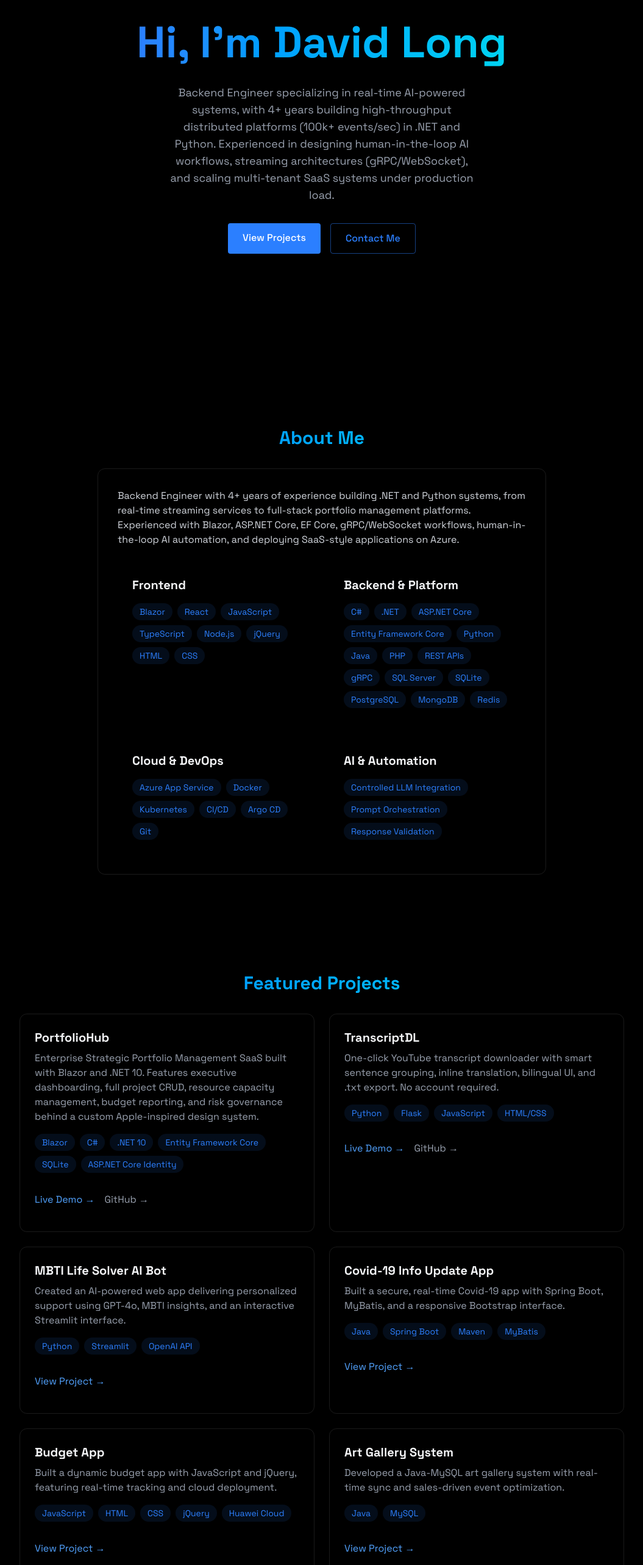
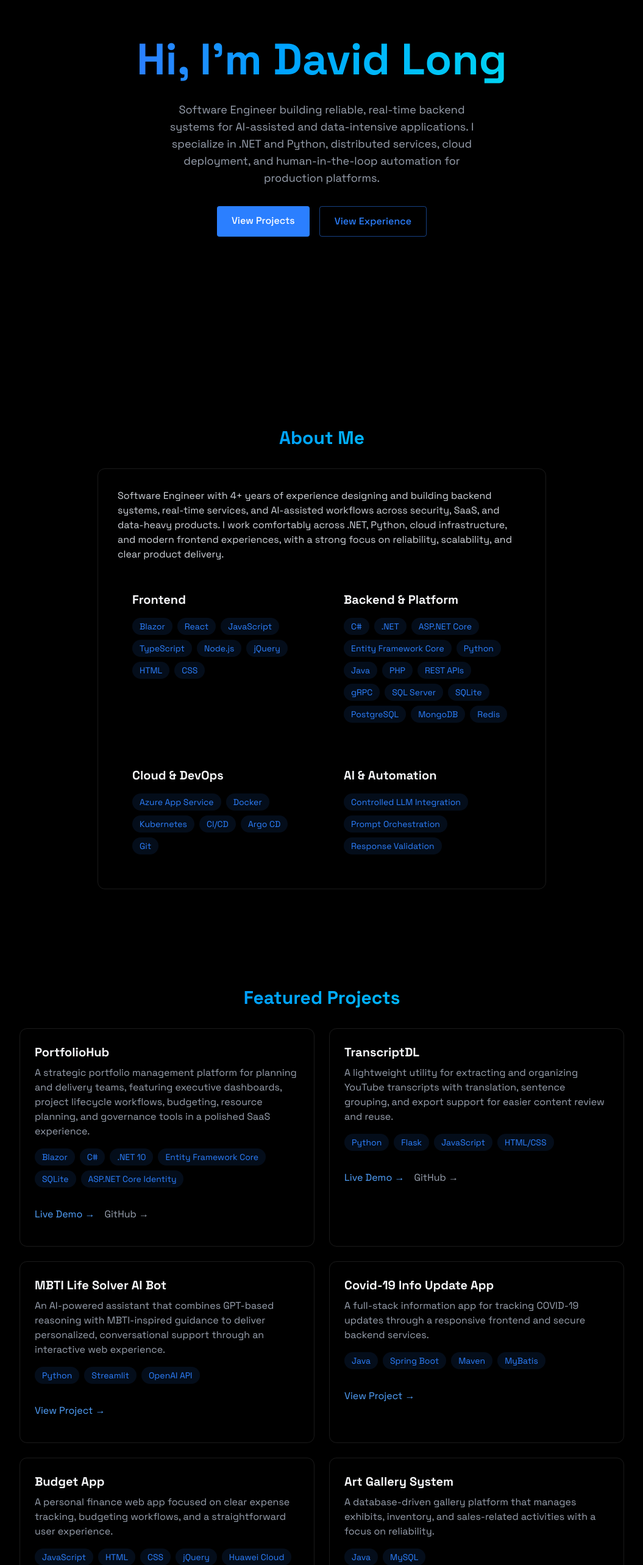
Before and after one commit to imdavidlong/portfolio, a React (Vite) app: page / in a window 1280 px wide. Shown: the part 180-2746 px from the top of the page at 61% size, without its empty margins (112-1167 px from the left). Built offline with nearby package versions, Linux system fonts and the light colour scheme.

Commit message:
Refresh portfolio content to reflect updated resume

```diff
--- a/src/components/sections/About.jsx
+++ b/src/components/sections/About.jsx
@@ -58,10 +58,10 @@ export const About = () => {
 
           <div className="rounded-xl p-8 border-white/10 border hover:-translate-y-1 transition-all">
             <p className="text-gray-300 mb-6">
-              Backend Engineer with 4+ years of experience building .NET and Python systems,
-              from real-time streaming services to full-stack portfolio management platforms.
-              Experienced with Blazor, ASP.NET Core, EF Core, gRPC/WebSocket workflows,
-              human-in-the-loop AI automation, and deploying SaaS-style applications on Azure.
+              Software Engineer with 4+ years of experience designing and building backend systems,
+              real-time services, and AI-assisted workflows across security, SaaS, and data-heavy products.
+              I work comfortably across .NET, Python, cloud infrastructure, and modern frontend experiences,
+              with a strong focus on reliability, scalability, and clear product delivery.
             </p>
 
             <div className="grid grid-cols-1 md:grid-cols-2 gap-6">
--- a/src/components/sections/Contact.jsx
+++ b/src/components/sections/Contact.jsx
@@ -35,7 +35,7 @@ export const Contact = () => {
         <div className="px-4 w-full min-w-[300px] md:w-[500px] sm:w-2/3 p-6">
           <h2 className="text-3xl font-bold mb-8 bg-gradient-to-r from-blue-500 to-cyan-400 bg-clip-text text-transparent text-center">
             {" "}
-            Get In Touch
+            Let&apos;s Connect
           </h2>
           <form className="space-y-6" onSubmit={handleSubmit}>
             <div className="relative">
--- a/src/components/sections/Home.jsx
+++ b/src/components/sections/Home.jsx
@@ -13,10 +13,9 @@ export const Home = () => {
           </h1>
 
           <p className="text-gray-400 text-lg mb-8 max-w-lg mx-auto">
-          Backend Engineer specializing in real-time AI-powered systems, with 4+ years building high-throughput
-          distributed platforms (100k+ events/sec) in .NET and Python. Experienced in designing human-in-the-loop
-          AI workflows, streaming architectures (gRPC/WebSocket), and scaling multi-tenant SaaS systems under
-          production load.
+            Software Engineer building reliable, real-time backend systems for AI-assisted and data-intensive applications.
+            I specialize in .NET and Python, distributed services, cloud deployment, and human-in-the-loop automation for
+            production platforms.
           </p>
           <div className="flex justify-center space-x-4">
             <a
@@ -27,11 +26,11 @@ export const Home = () => {
             </a>
 
             <a
-              href="#contact"
+              href="#experience"
               className="border border-blue-500/50 text-blue-500 py-3 px-6 rounded font-medium transition-all duration-200
              hover:-translate-y-0.5 hover:shadow-[0_0_15px_rgba(59, 130, 246, 0.2)] hover:bg-blue-500/10"
             >
-              Contact Me
+              View Experience
             </a>
           </div>
         </div>
--- a/src/components/sections/Projects.jsx
+++ b/src/components/sections/Projects.jsx
@@ -25,7 +25,8 @@ export const Projects = () => {
             >
               <h3 className="text-xl font-bold mb-2">PortfolioHub</h3>
               <p className="text-gray-400 mb-4">
-                Enterprise Strategic Portfolio Management SaaS built with Blazor and .NET 10. Features executive dashboarding, full project CRUD, resource capacity management, budget reporting, and risk governance behind a custom Apple-inspired design system.
+                A strategic portfolio management platform for planning and delivery teams, featuring executive dashboards,
+                project lifecycle workflows, budgeting, resource planning, and governance tools in a polished SaaS experience.
               </p>
               <div className="flex flex-wrap gap-2 mb-4">
                 {["Blazor", "C#", ".NET 10", "Entity Framework Core", "SQLite", "ASP.NET Core Identity"].map((tech, key) => (
@@ -66,8 +67,8 @@ export const Projects = () => {
             <div className="p-6 rounded-xl border border-white/10 hover:-translate-y-1 hover:border-blue-500/30 hover:shadow-[0_2px_8px_rgba(59,130,246,0.2)] transition">
               <h3 className="text-xl font-bold mb-2">TranscriptDL</h3>
               <p className="text-gray-400 mb-4">
-                One-click YouTube transcript downloader with smart sentence grouping, inline translation,
-                bilingual UI, and .txt export. No account required.
+                A lightweight utility for extracting and organizing YouTube transcripts with translation, sentence grouping,
+                and export support for easier content review and reuse.
               </p>
               <div className="flex flex-wrap gap-2 mb-4">
                 {["Python", "Flask", "JavaScript", "HTML/CSS"].map((tech, key) => (
@@ -103,8 +104,8 @@ export const Projects = () => {
             <div className="p-6 rounded-xl border border-white/10 hover:-translate-y-1 hover:border-blue-500/30 hover:shadow-[0_2px_8px_rgba(59,130,246,0.2)] transition">
               <h3 className="text-xl font-bold mb-2"> MBTI Life Solver AI Bot</h3>
               <p className="text-gray-400 mb-4">
-              Created an AI-powered web app delivering personalized support using GPT-4o, MBTI insights,
-              and an interactive Streamlit interface.
+                An AI-powered assistant that combines GPT-based reasoning with MBTI-inspired guidance to deliver personalized,
+                conversational support through an interactive web experience.
               </p>
               <div className="flex flex-wrap gap-2 mb-4">
                 {["Python", "Streamlit", "OpenAI API"].map((tech, key) => (
@@ -139,7 +140,7 @@ export const Projects = () => {
             >
               <h3 className="text-xl font-bold mb-2"> Covid-19 Info Update App</h3>
               <p className="text-gray-400 mb-4">
-              Built a secure, real-time Covid-19 app with Spring Boot, MyBatis, and a responsive Bootstrap interface.
+                A full-stack information app for tracking COVID-19 updates through a responsive frontend and secure backend services.
               </p>
               <div className="flex flex-wrap gap-2 mb-4">
                 {["Java", "Spring Boot", "Maven", "MyBatis"].map((tech, key) => (
@@ -177,7 +178,7 @@ export const Projects = () => {
             >
               <h3 className="text-xl font-bold mb-2">Budget App</h3>
               <p className="text-gray-400 mb-4">
-              Built a dynamic budget app with JavaScript and jQuery, featuring real-time tracking and cloud deployment.
+                A personal finance web app focused on clear expense tracking, budgeting workflows, and a straightforward user experience.
               </p>
               <div className="flex flex-wrap gap-2 mb-4">
                 {["JavaScript", "HTML", "CSS", "jQuery", "Huawei Cloud"].map(
@@ -217,7 +218,7 @@ export const Projects = () => {
             >
               <h3 className="text-xl font-bold mb-2">Art Gallery System</h3>
               <p className="text-gray-400 mb-4">
-              Developed a Java-MySQL art gallery system with real-time sync and sales-driven event optimization.
+                A database-driven gallery platform that manages exhibits, inventory, and sales-related activities with a focus on reliability.
               </p>
               <div className="flex flex-wrap gap-2 mb-4">
                 {["Java", "MySQL"].map((tech, key) => (
```
Also changed, not shown: src/components/sections/Experience.jsx (+11 -13 lines), 1 other file (tests, documents, lock files or other folders).
